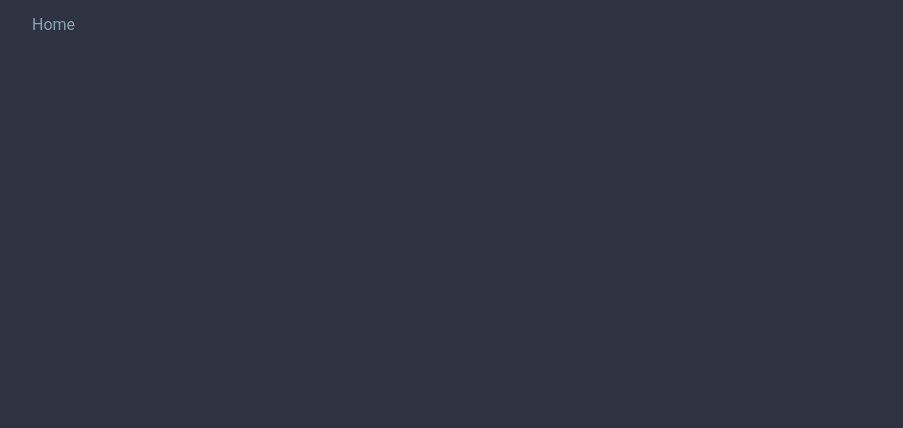
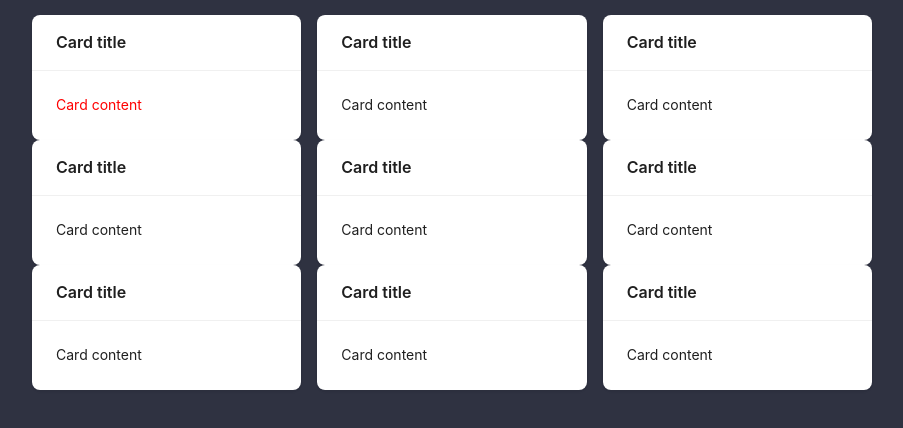
Before and after one commit to GuaGua0318/LeisureFish, a React (Vite) app in the folder src/renderer/: page /home in a window 1280 px wide. Shown: the top 428 px of the page, without its empty margins (188-1091 px from the left). Built offline with nearby package versions, Linux system fonts and the light colour scheme.

Commit message:
feat:首页

```diff
--- a/package.json
+++ b/package.json
@@ -43,6 +43,7 @@
     "prettier": "^3.0.2",
     "react": "^18.2.0",
     "react-dom": "^18.2.0",
+    "sass": "^1.69.5",
     "typescript": "^5.1.6",
     "vite": "^4.4.9"
   }
--- /dev/null
+++ b/src/renderer/src/views/Home/home.module.scss
@@ -0,0 +1,3 @@
+.test{
+    color: red;
+}
--- a/src/renderer/src/views/Home/index.tsx
+++ b/src/renderer/src/views/Home/index.tsx
@@ -1,9 +1,63 @@
+import { Card, Col, Row } from 'antd'
 import React from 'react'
+import styles from './home.module.scss'
 
 type Props = {}
 
-export default function Home({}: Props) {
-  return (
-    <div>Home</div>
-  )
+export default function Home({ }: Props) {
+    return (
+        <div>
+            <Row gutter={16}>
+                <Col span={8}>
+                    <Card title="Card title" bordered={false} className={styles.test}>
+                        Card content
+                    </Card>
+                </Col>
+                <Col span={8}>
+                    <Card title="Card title" bordered={false}>
+                        Card content
+                    </Card>
+                </Col>
+                <Col span={8}>
+                    <Card title="Card title" bordered={false}>
+                        Card content
+                    </Card>
+                </Col>
+            </Row>
+            <Row gutter={16}>
+                <Col span={8}>
+                    <Card title="Card title" bordered={false}>
+                        Card content
+                    </Card>
+                </Col>
+                <Col span={8}>
+                    <Card title="Card title" bordered={false}>
+                        Card content
+                    </Card>
+                </Col>
+                <Col span={8}>
+                    <Card title="Card title" bordered={false}>
+                        Card content
+                    </Card>
+                </Col>
+            </Row>
+            <Row gutter={16}>
+                <Col span={8}>
+                    <Card title="Card title" bordered={false}>
+                        Card content
+                    </Card>
+                </Col>
+                <Col span={8}>
+                    <Card title="Card title" bordered={false}>
+                        Card content
+                    </Card>
+                </Col>
+                <Col span={8}>
+                    <Card title="Card title" bordered={false}>
+                        Card content
+                    </Card>
+                </Col>
+            </Row>
+        </div>
+    )
 }
```
Also changed, not shown: 1 other file (tests, documents, lock files or other folders).
